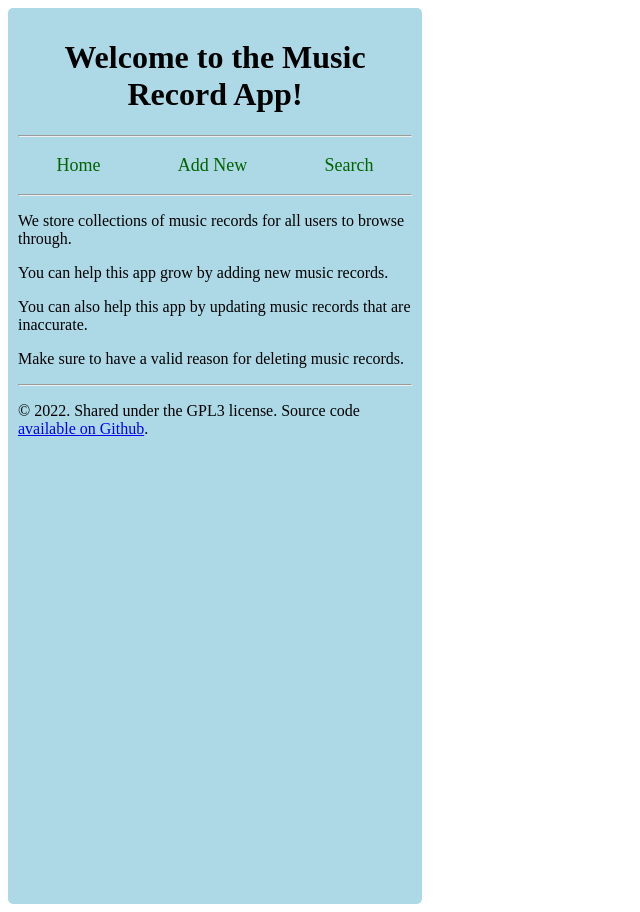
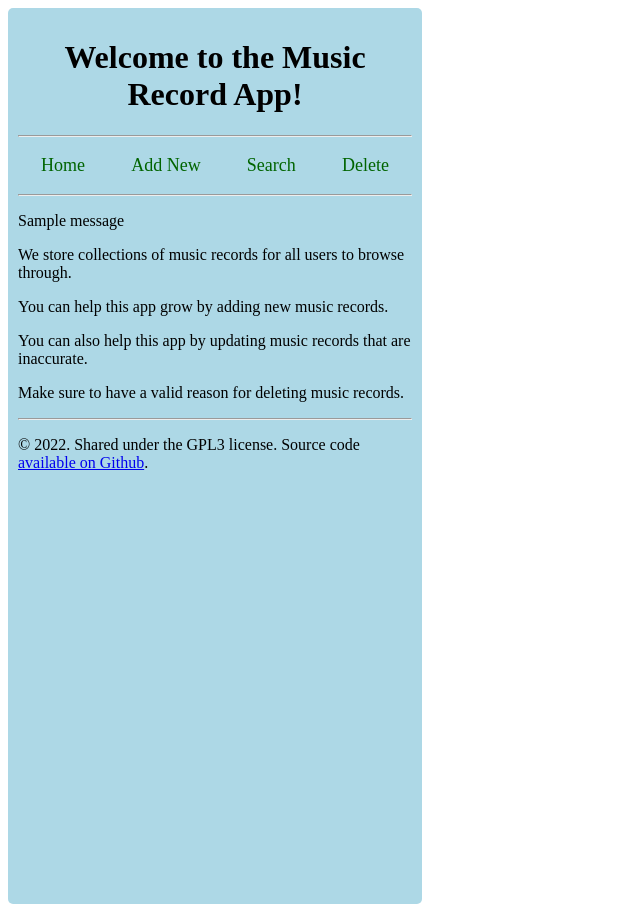
Before and after one commit to software-students-fall2022/web-app-exercise-team-6-1, a Flask app: page / in a window 1280 px wide. Shown: the whole page, without its empty margins (0-640 px from the left). Run offline with Flask 2, Linux system fonts and the light colour scheme; one stand-in notice (Sample message) is shown; parts of the project's set-up code (start-up, migrations or seed data) failed here and were passed over.

Commit message:
Implemented delete function

```diff
--- a/app.py
+++ b/app.py
@@ -43,7 +43,7 @@ nav = {
     'add': '/addRecord',
     'search': '/searchRecord',
     # 'update': '/updateRecord',
-    # 'delete': '/deleteRecord',
+    'delete': '/deleteRecord',
 }
 #Example below. Basically, for the musicRecord.html, you can construct the nav object like this:
 newnav = {
@@ -55,27 +55,6 @@ newnav = {
     'update': '/updateRecord?mongoId=14268493482392',
     'delete': '/deleteRecord?mongoId=12987502392839',
 }
-
-#To Do: Make a db where we can collectively store songs, instead of doing it locally
-# Method to create a songs collection if it doesn't exist already
-# Note: In order for a collection to 'exist', it must have atleast one record in it
-# Therefore, we will instantiate every collection with atleast one song
-if not ("songs" in db.list_collection_names()):
-        dummy_song = {
-             "title": "Never Gonna Give You Up",
-            "writers": "Rick Astley",
-            "producers": "Stock Aitken Waterman",
-            "genres": "Pop",
-            "Release Date": "1987",
-            "Song Hours": 0,
-            "Song Minutes": 3,
-            "Song Seconds": 25,
-            "Links": "https://youtu.be/dQw4w9WgXcQ",
-            "lyrics": "Never gonna give you up, never gonna let you down..."
-            }
-        db.songs.insert_one(dummy_song)
-# We should replace the above once we have a working db with songs already populating it
-
 
 
 # set up the routes
@@ -195,8 +174,20 @@ def updateRecord():
 
 @app.route('/updateRecord', methods=['POST'])
 def postUpdateRecord():
-    print("Entered postUpdateRecord")
+
     return redirect(url_for('musicRecord'))
+
+@app.route('/records', methods=['GET'])
+def getRecords():
+    """
+    Route for the records page
+    """
+    docs = db.songs.find({}).sort("title", 1) # sort in descending order of created_at timestamp
+    # iterate through docs and print title
+    for doc in docs:
+        print(doc['title'])
+    return "records"
+
 
 @app.route('/deleteRecord')
 def deleteRecord():
@@ -210,6 +201,18 @@ def postDeleteRecord():
     print("Positng delete record")
     return redirect(url_for('musicRecord'))
 
+@app.route('/deleteRecord/<title>', methods=['DELETE'])
+def delete(title):
+    print("Deleting record id: " + title)
+
+    try:   # delete the record with the given title from the database
+         db.songs.delete_one({'title': title})
+
+    except Exception as e:
+        print(' *', "Failed to delete record with title: " + title)
+        print("\n" + e)
+
+    return "Deleted record id: " + title
 
 
 # # route to accept form submission and create a new post
--- a/templates/_base.html
+++ b/templates/_base.html
@@ -13,6 +13,7 @@
                     <a href="{{ nav['home'] }}">Home</a>
                     <a href="{{ nav['add'] }}">Add New</a>
                     <a href="{{ nav['search'] }}">Search</a>
+                    <a href="{{ nav['delete'] }}">Delete</a>
                 </nav>
             </header>
             <hr>
--- a/templates/_deleteForm.html
+++ b/templates/_deleteForm.html
@@ -1,6 +1,6 @@
-<form action="{{ form.action }}" method="post">
+<form action="{{ form.action }}" method="DELETE">
 
-    <input type="hidden" name="mongoId" value="{{ form.mongoId }}">
+    <input type="hidden" name="title" value="{{ form.title }}">
 
     <label>
         What is your reason for deleting?
--- a/templates/home.html
+++ b/templates/home.html
@@ -9,6 +9,14 @@
 {% endblock %}
 
 {% block content %}
+    {% with messages = get_flashed_messages() %}
+         {% if messages %}
+               {% for message in messages %}
+                    <p>{{ message }}</p>
+               {% endfor %}
+         {% endif %}
+    {% endwith %}
+
     <p>
         We store collections of music records for all users to browse through.
     </p>
```
Also changed, not shown: templates/deleteRecord.html (line endings or trailing spaces).
